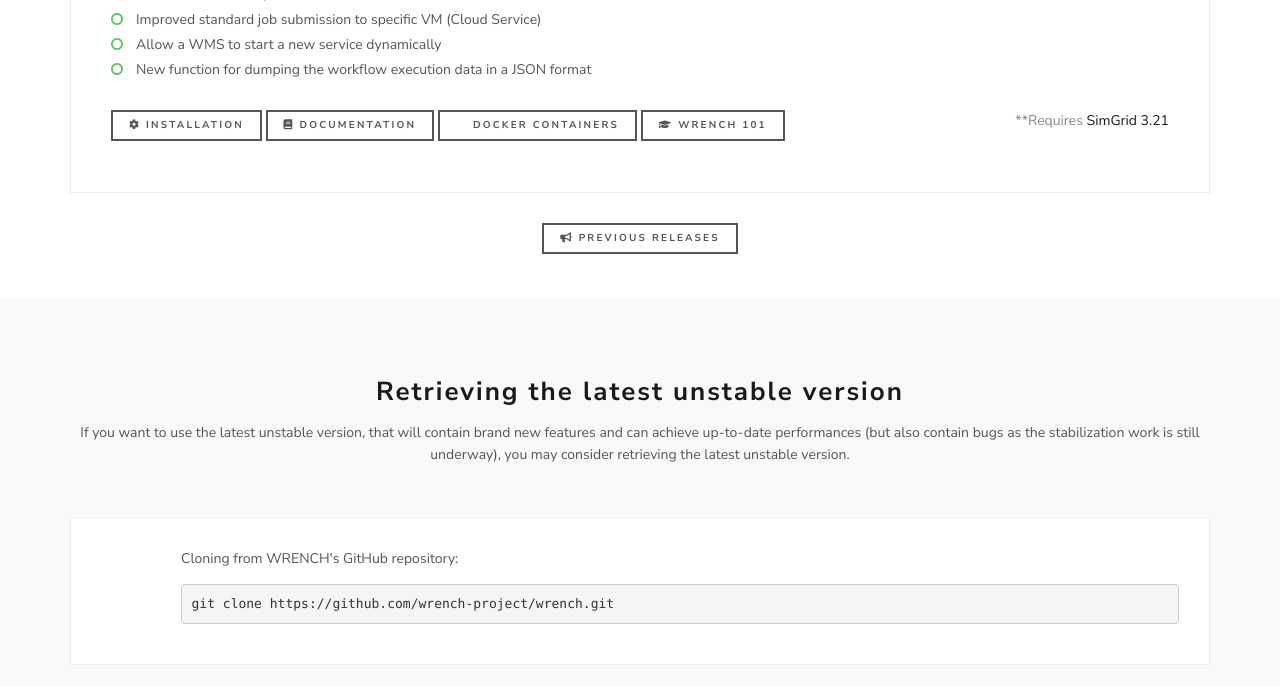
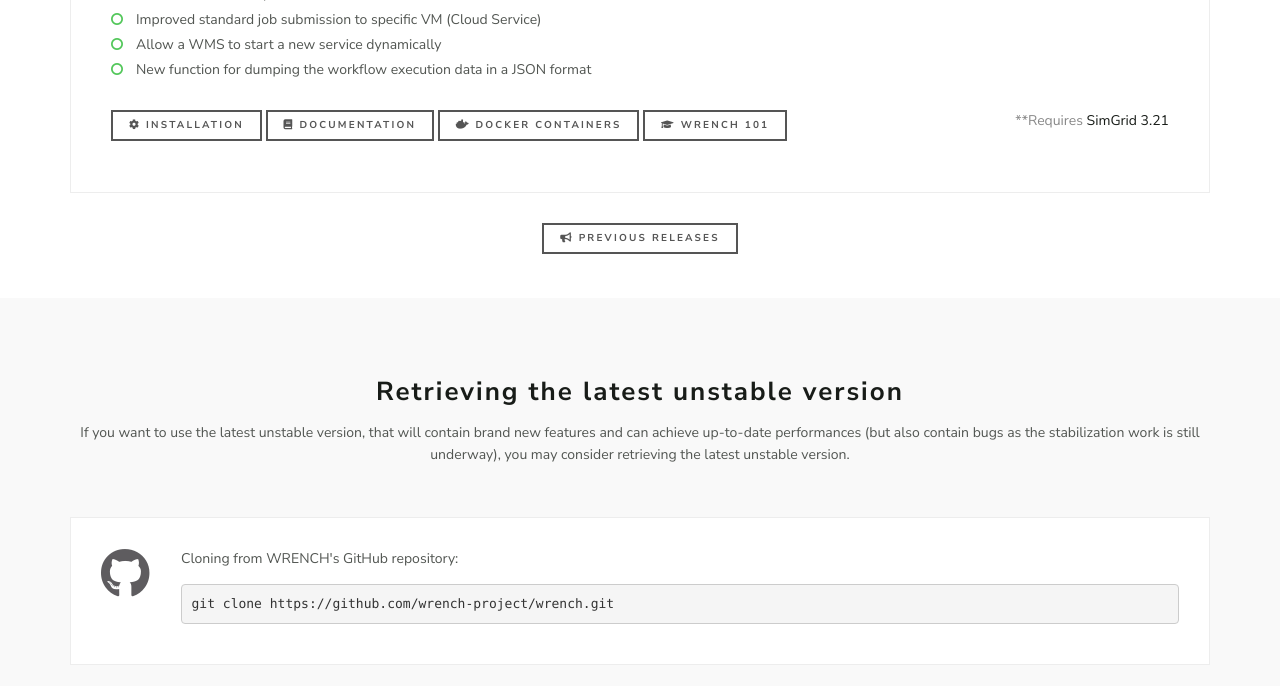
Before and after one commit to wrench-project/wrench-project.github.io, a Jekyll site: the page built from downloads.md, in a window 1280 px wide. Shown: the part 576-1262 px from the top of the page. Built offline with Jekyll 4.4.1, drawn with Linux system fonts in a browser that asks for light colours; nearby versions of some CDN libraries.

Commit message:
fixing icons

```diff
--- a/downloads.md
+++ b/downloads.md
@@ -57,7 +57,7 @@ layout: default
                             </p>
                             <a href="/wrench/1.2/user/install.html" class="btn btn-default btn-xs"><i class="fa fa-cog"></i> Installation</a>
                             <a href="/wrench/1.2/user/index.html" class="btn btn-default btn-xs"><i class="fa fa-book"></i> Documentation</a>
-                            <a href="https://hub.docker.com/r/wrenchproject/wrench/" target="_blank" class="btn btn-default btn-xs"><i class="fa fa-docker"></i> Docker Containers</a>
+                            <a href="https://hub.docker.com/r/wrenchproject/wrench/" target="_blank" class="btn btn-default btn-xs"><i class="fab fa-docker"></i> Docker Containers</a>
                             <a href="/wrench/1.2/user/wrench-101.html" class="btn btn-default btn-xs"><i class="fa fa-graduation-cap"></i> WRENCH 101</a>
                         </p>
                     </div>
@@ -90,7 +90,7 @@ layout: default
             <div class="col-lg-12 col-md-12 col-sm-12 col-xs-12">
                 <div class="feature-block">
                     <a href="https://github.com/wrench-project/wrench" target="_blank" class=" feature-icon">
-                        <i class="fa fa-github"></i>
+                        <i class="fab fa-github"></i>
                     </a>
                     <div class="feature-content">
                         <p style="margin-bottom: 1em">Cloning from WRENCH's GitHub repository:</p>
```
